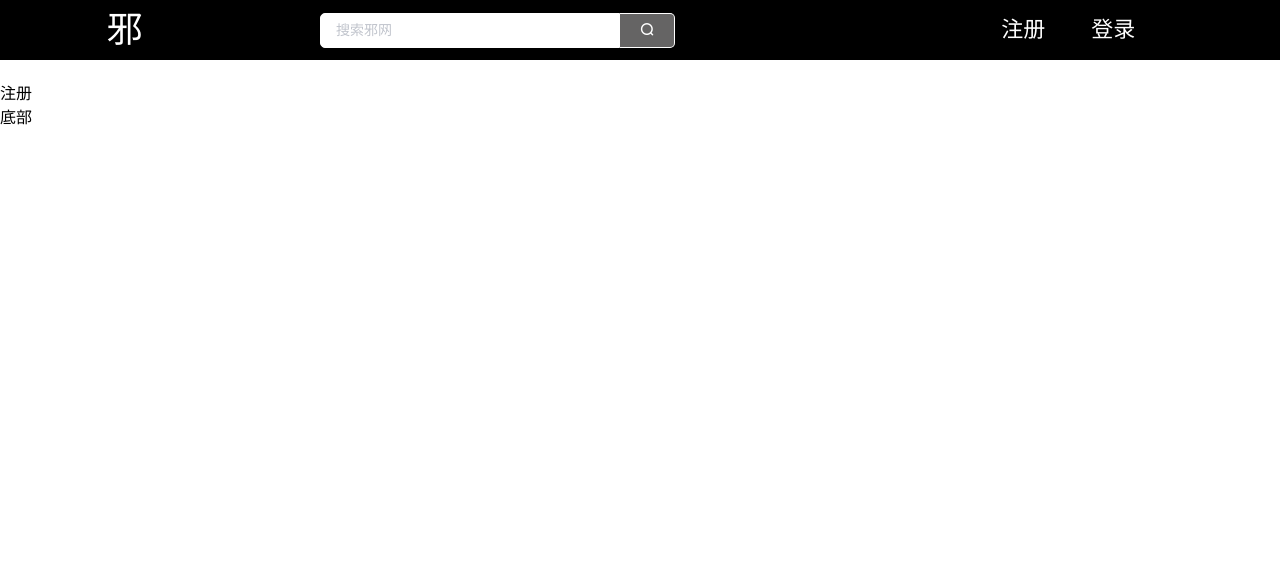
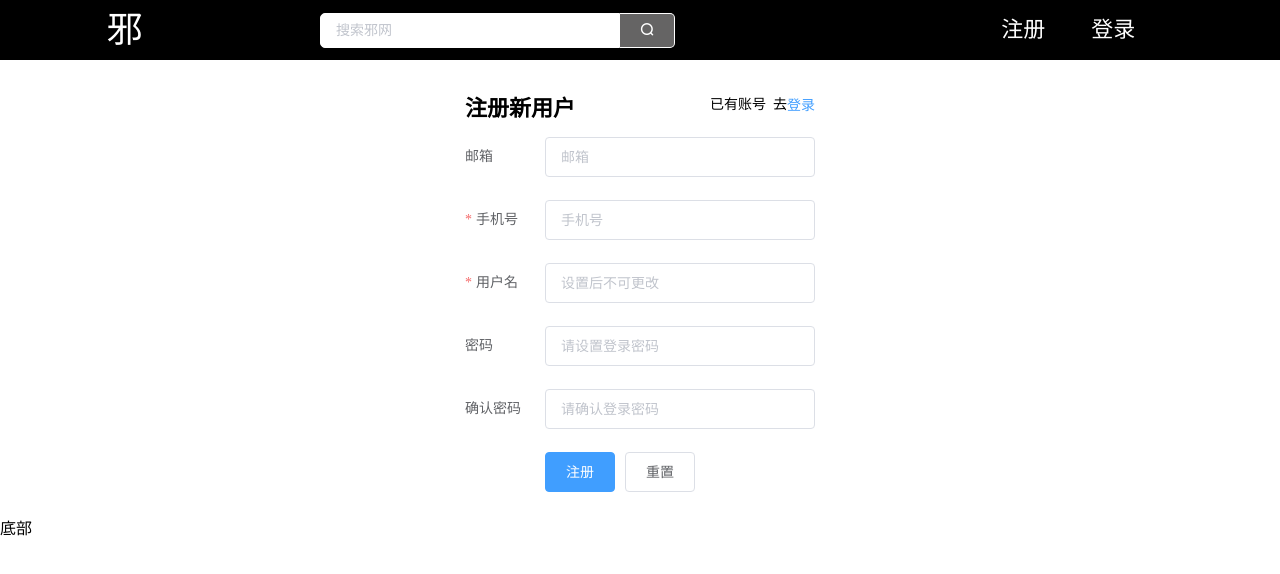
Before and after one commit to 4am-monkey/EvilShoes, a Vue app in the folder evilshoes-front-end/: page /register in a window 1280 px wide. Shown: the top 574 px of the page. Built offline with nearby package versions, Linux system fonts and the light colour scheme.

Commit message:
add register form

```diff
--- a/evilshoes-front-end/package.json
+++ b/evilshoes-front-end/package.json
@@ -8,9 +8,11 @@
     "lint": "vue-cli-service lint"
   },
   "dependencies": {
+    "axios": "^0.19.0",
     "core-js": "^3.3.2",
     "element-ui": "^2.12.0",
-    "vue": "^2.6.10"
+    "vue": "^2.6.10",
+    "vue-axios": "^2.1.5"
   },
   "devDependencies": {
     "@vue/cli-plugin-babel": "^4.0.0",
--- a/evilshoes-front-end/src/components/Header.vue
+++ b/evilshoes-front-end/src/components/Header.vue
@@ -128,6 +128,7 @@
 }
 .x-header .non-login div a{
     text-decoration: none;
+    outline: none;
     color: white;
 }
 .router-link-active {
--- a/evilshoes-front-end/src/main.js
+++ b/evilshoes-front-end/src/main.js
@@ -4,8 +4,15 @@ import router from './router'
 import ElementUI from 'element-ui';
 import 'element-ui/lib/theme-chalk/index.css';
 
+import axios from 'axios'
+Vue.prototype.$axios = axios
+// axios.defaults.baseURL = '/api'
+// axios.defaults.headers.post['Content-Type'] = 'application/json';
+// import VueAxios from 'vue-axios'
+// Vue.prototype.$axios = axios
+
+
 Vue.use(ElementUI);
-
 
 Vue.config.productionTip = false
 
--- a/evilshoes-front-end/src/pages/user/Register.vue
+++ b/evilshoes-front-end/src/pages/user/Register.vue
@@ -1,6 +1,52 @@
 <template>
   <div class="x-register">
-        注册
+    <div class="regname">
+      <div class="regname-l">注册新用户</div>
+      <div class="regname-r">已有账号&nbsp;
+        去<router-link to="/login"><el-link type="primary">登录</el-link></router-link>
+      </div>
+    </div>
+    <el-form
+      :label-position="regLabelPosition"
+      label-width="80px"
+      :model="registerForm"
+      ref="registerForm"
+      class="demo-dynamic"
+      status-icon :rules="rules"
+    >
+      <el-form-item
+        prop="email"
+        label="邮箱"
+        :rules="[
+          { required: false, message: '请输入邮箱地址', trigger: 'blur' },
+          { type: 'email', message: '请输入正确的邮箱地址', trigger: ['blur', 'change'] }]">
+        <el-input v-model="registerForm.email" placeholder="邮箱"></el-input>
+      </el-form-item>
+      <el-form-item label="手机号" prop="telephone"
+                    :rules="[{ required: true, message: '请输入手机号', trigger: 'blur' }]">
+        <el-input v-model="registerForm.telephone" placeholder="手机号"></el-input>
+      </el-form-item>
+      <el-form-item label="用户名" prop="username"
+                    :rules="[{ required: true, message: '请输入用户名', trigger: 'blur' }]">
+        <el-input v-model="registerForm.username" placeholder="设置后不可更改"></el-input>
+      </el-form-item>
+      <el-form-item label="密码" prop="pass">
+        <el-input type="password" v-model="registerForm.pass"
+                  autocomplete="off" show-password
+                  placeholder="请设置登录密码">
+        </el-input>
+      </el-form-item>
+      <el-form-item label="确认密码" prop="checkPass">
+        <el-input type="password" v-model="registerForm.checkPass"
+                  autocomplete="off" show-password
+                  placeholder="请确认登录密码">
+        </el-input>
+      </el-form-item>
+      <el-form-item>
+        <el-button type="primary" @click="register('registerForm')">注册</el-button>
+        <el-button @click="resetForm('registerForm')">重置</el-button>
+      </el-form-item>
+    </el-form>
   </div>
 </template>
 
@@ -9,18 +55,119 @@
 // 如：import Footer from "./components/Footer.vue"
 
 export default {
-    name: 'x-header',
+  name: "x-header",
   data() {
+      var validatePass = (rule, value, callback) => {
+        if (value === '') {
+          callback(new Error('请输入密码'));
+        } else {
+          if (this.registerForm.checkPass !== '') {
+            this.$refs.registerForm.validateField('checkPass');
+          }
+          callback();
+        }
+      };
+      var validatePass2 = (rule, value, callback) => {
+        if (value === '') {
+          callback(new Error('请再次输入密码'));
+        } else if (value !== this.registerForm.pass) {
+          callback(new Error('两次输入密码不一致!'));
+        } else {
+          callback();
+        }
+      };
     return {
-
+      regLabelPosition: "left",
+      registerForm: {
+        email: "",
+        telephone: "",
+        username: "",
+        pass: '',
+        checkPass: '',
+      },
+      rules: {
+          pass: [
+            { validator: validatePass, trigger: 'blur' }
+          ],
+          checkPass: [
+            { validator: validatePass2, trigger: 'blur' }
+          ]
         }
+    };
   },
   methods: {
-
+    register(formName) {
+      this.$refs[formName].validate((valid) => {
+        if (valid) {
+          alert('submit!');
+          // let email = this.registerForm.email
+          // let telephone = this.registerForm.telephone
+          // let username = this.registerForm.username
+          // let pass = this.registerForm.pass
+          // let checkPass = this.registerForm.checkPass
+          // window.console.log(email, telephone)
+          let param = {
+            "email": this.registerForm.email,
+            "telephone": this.registerForm.telephone,
+            "username": this.registerForm.username,
+            "pass": this.registerForm.pass,
+            "checkPass": this.registerForm.checkPass,
           }
+          this.$axios({
+            method: 'post',
+            url: 'http://127.0.0.1:8000/user/register',
+            data: param
+          }).then((response) => {
+            this.$message({
+                  message: '注册成功',
+                  type: 'success'
+                });
+            window.console.log(response.data)
+          });
+        } else {
+          window.console.log('error submit!!');
+          return false;
         }
+      });
+    },
+    resetForm(formName) {
+      this.$refs[formName].resetFields();
+    },
+  }
+};
 </script>
 
 <style>
-
+.x-register {
+  margin: 0 auto;
+  width: 350px;
+  /* border: solid 1px red; */
+}
+.x-register .regname{
+  margin-top: 30px;
+  margin-bottom: 15px;
+  /* border: solid 1px yellow; */
+}
+.x-register .regname-l {
+  display: inline;
+  font-size: 22px;
+  font-weight: 700;
+  /* border: solid 1px green; */
+}
+.x-register .regname-r {
+  float: right;
+  height: 30px;
+  line-height: 30px;
+  display: inline;
+  font-size: 14px;
+  /* border: solid 1px green; */
+}
+.router-link-active {
+    text-decoration: none;
+    outline: none;
+    color: white;
+}
+.x-register .regname-r a{
+  outline: none;
+}
 </style>
```
Lines whose indentation alone changed are shown as unchanged.
